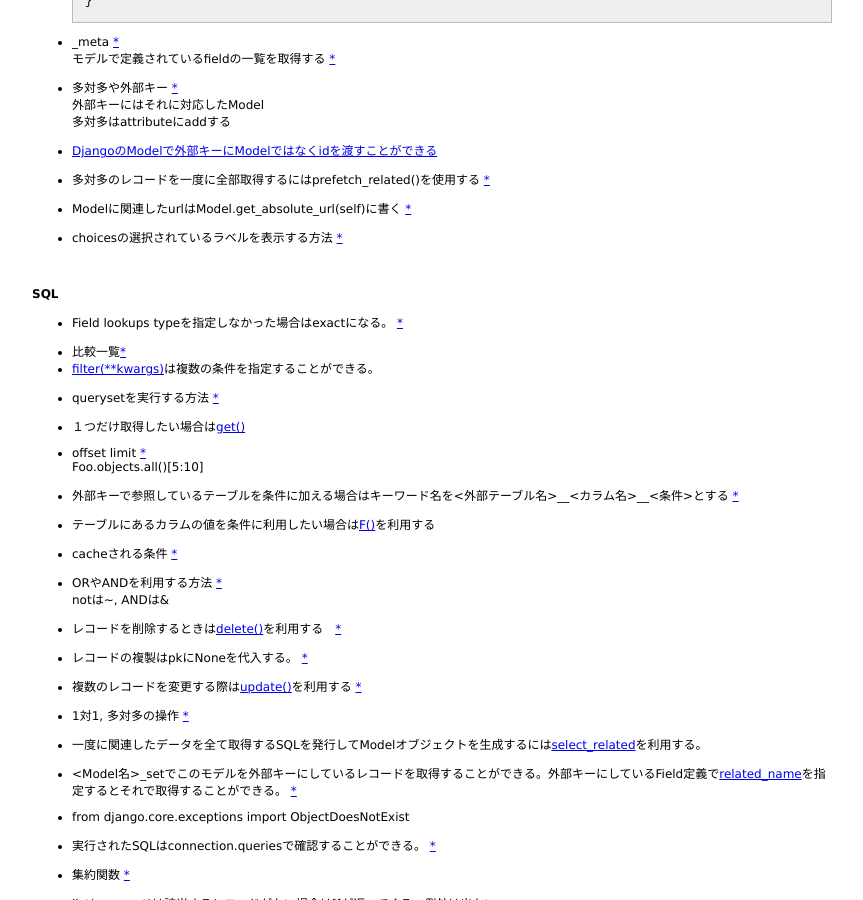
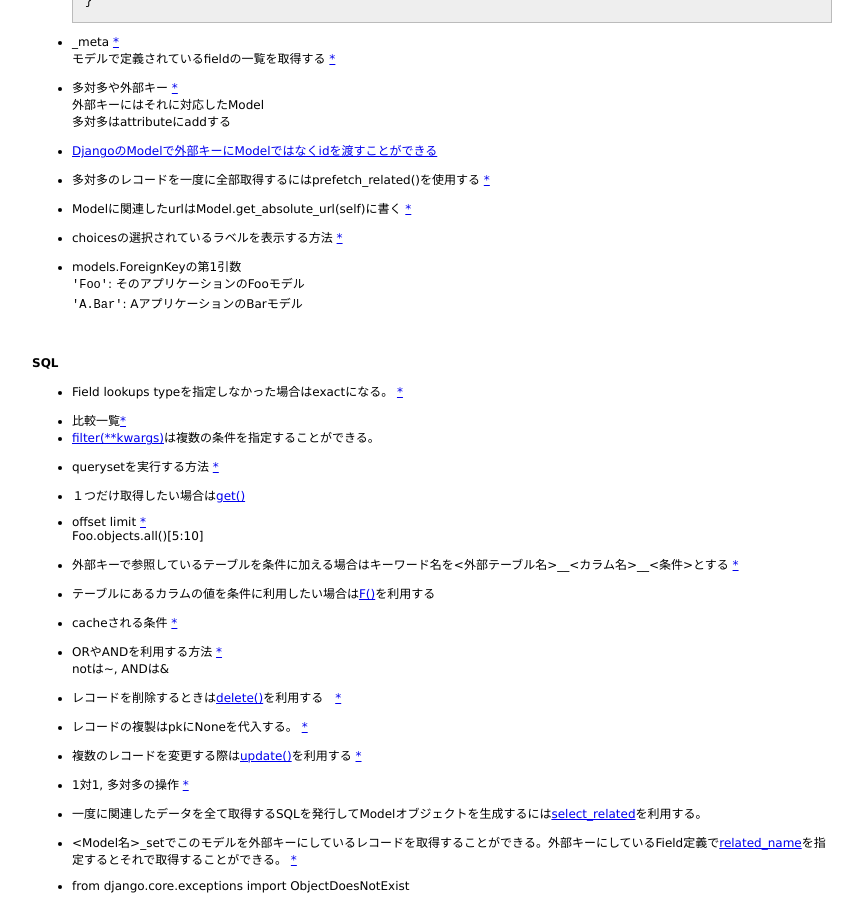
Before and after one commit to 38elements/38elements.github.com, a Jekyll site: the page built from _posts/2014-11-29-django-model.md, in a window 1280 px wide and 900 px high, scrolled down 890 px. Shown: the whole window, without its empty margins (208-1071 px from the left). Built offline with Jekyll 4.4.1, drawn with Linux system fonts in a browser that asks for light colours.

Commit message:
Update 2014-11-29-django-model.md

```diff
--- a/_posts/2014-11-29-django-model.md
+++ b/_posts/2014-11-29-django-model.md
@@ -70,6 +70,10 @@ foo.save()
 
 * choicesの選択されているラベルを表示する方法 [\*](https://docs.djangoproject.com/en/dev/ref/models/instances/#django.db.models.Model.get_FOO_display)
 
+* models.ForeignKeyの第1引数
+`'Foo'`: そのアプリケーションのFooモデル
+`'A.Bar'`: AアプリケーションのBarモデル
+
 <br/>
 
 #### SQL
```
